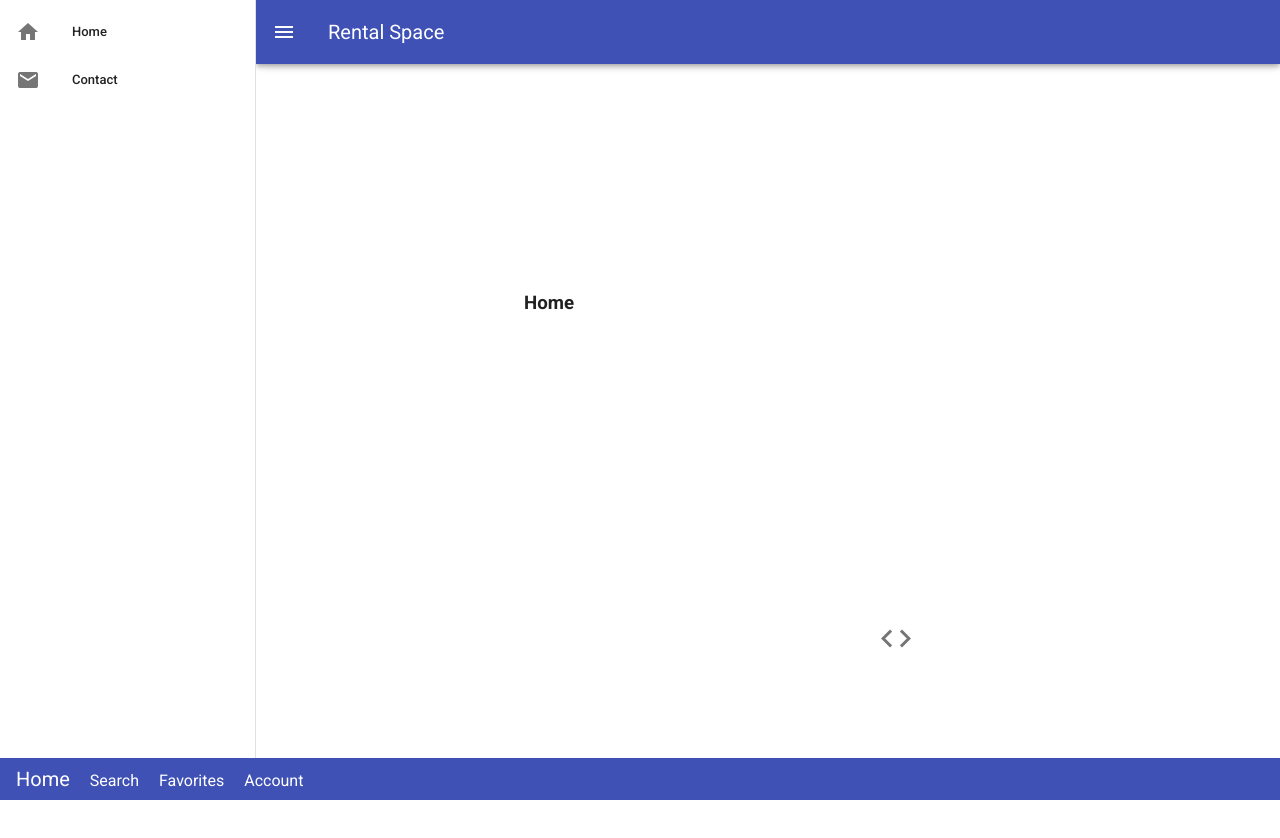
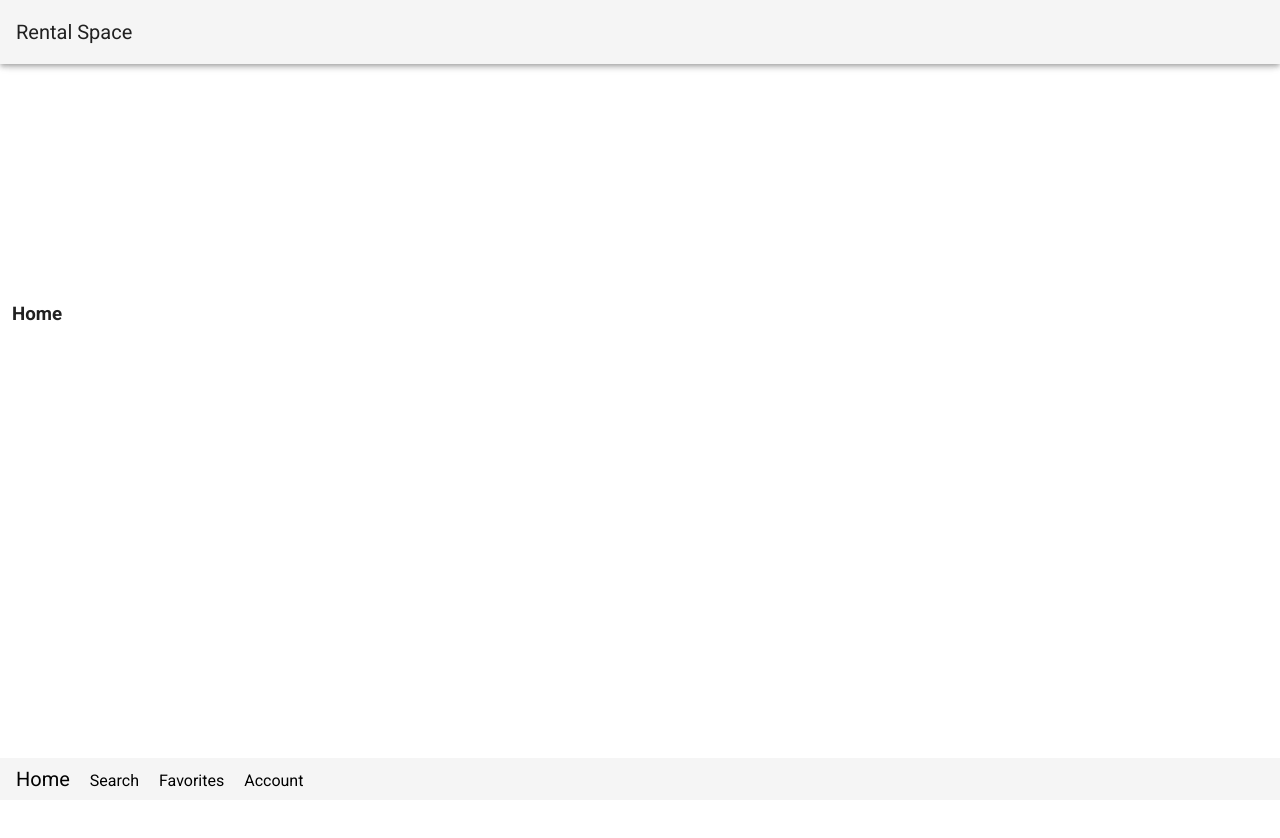
Before and after one commit to ShiotaYoshiaki/Vue_Rental_Space, a Vue app in the folder my-project/: page / in a window 1280 px wide. Shown: the top 838 px of the page. Built offline with nearby package versions, Linux system fonts and the light colour scheme.

Commit message:
fix style,delete nouse function

```diff
--- a/my-project/src/App.vue
+++ b/my-project/src/App.vue
@@ -2,7 +2,6 @@
   <v-app>
     <v-main>
       <Main />
-
     </v-main>
   </v-app>
 </template>
--- a/my-project/src/components/ordinary/Main.vue
+++ b/my-project/src/components/ordinary/Main.vue
@@ -1,15 +1,43 @@
 <template>
-  <div>
-    <Visual />
-  </div>
+  <v-app id="inspire">
+    <v-app-bar
+      app
+      color="color"
+    >
+      <v-toolbar-title>Rental Space</v-toolbar-title>
+      <input type="text">
+    </v-app-bar>
+
+    <v-main>
+      <v-container
+        class="fill-height"
+        fluid
+      >
+      <router-view></router-view>
+        <v-row
+          align="center"
+          justify="center"
+        >
+        </v-row>
+      </v-container>
+    </v-main>
+    <v-footer
+      app
+    >
+      <Router />
+    </v-footer>
+  </v-app>
 </template>
 
 <script>
-import Visual from "./Visual.vue";
+import Router from "./Router.vue";
 
-export default {
-  components: {
-    Visual,
+  export default {
+    data: () => ({
+     color: 'rgb(95, 99, 104)',
+    }),
+    components: {
+      Router,
+    }
   }
-};
 </script>
--- a/my-project/src/components/ordinary/Router.vue
+++ b/my-project/src/components/ordinary/Router.vue
@@ -10,9 +10,12 @@
 </template>
 
 <style scoped>
+
+
+
 .link {
   margin-right: 20px;
-  color: white;
+  color: #000;
   text-decoration: none;
 }
 
--- a/my-project/src/components/ordinary/Visual.vue
+++ /dev/null
@@ -1,89 +0,0 @@
-<template>
-  <v-app id="inspire">
-    <v-navigation-drawer
-      v-model="drawer"
-      app
-    >
-      <v-list dense>
-        <v-list-item link>
-          <v-list-item-action>
-            <v-icon>mdi-home</v-icon>
-          </v-list-item-action>
-          <v-list-item-content>
-            <v-list-item-title>Home</v-list-item-title>
-          </v-list-item-content>
-        </v-list-item>
-        <v-list-item link>
-          <v-list-item-action>
-            <v-icon>mdi-email</v-icon>
-          </v-list-item-action>
-          <v-list-item-content>
-            <v-list-item-title>Contact</v-list-item-title>
-          </v-list-item-content>
-        </v-list-item>
-      </v-list>
-    </v-navigation-drawer>
-
-    <v-app-bar
-      app
-      color="indigo"
-      dark
-    >
-      <v-app-bar-nav-icon @click.stop="drawer = !drawer"></v-app-bar-nav-icon>
-      <v-toolbar-title>Rental Space</v-toolbar-title>
-      <input type="text" class="input">
-    </v-app-bar>
-
-    <v-main>
-      <v-container
-        class="fill-height"
-        fluid
-      >
-      <router-view></router-view>
-        <v-row
-          align="center"
-          justify="center"
-        >
-          <v-col class="text-center">
-            <v-tooltip left>
-              <template v-slot:activator="{ on }">
-                <v-btn
-                  :href="source"
-                  icon
-                  large
-                  target="_blank"
-                  v-on="on"
-                >
-                  <v-icon large>mdi-code-tags</v-icon>
-                </v-btn>
-              </template>
-              <span>Source</span>
-            </v-tooltip>
-          </v-col>
-        </v-row>
-      </v-container>
-    </v-main>
-    <v-footer
-      color="indigo"
-      app
-    >
-      <Router />
-    </v-footer>
-  </v-app>
-</template>
-
-<script>
-import Router from "./Router.vue";
-
-  export default {
-    props: {
-      source: String,
-    },
-    data: () => ({
-      drawer: null,
-    }),
-    components: {
-      Router,
-    }
-  }
-</script>
```
